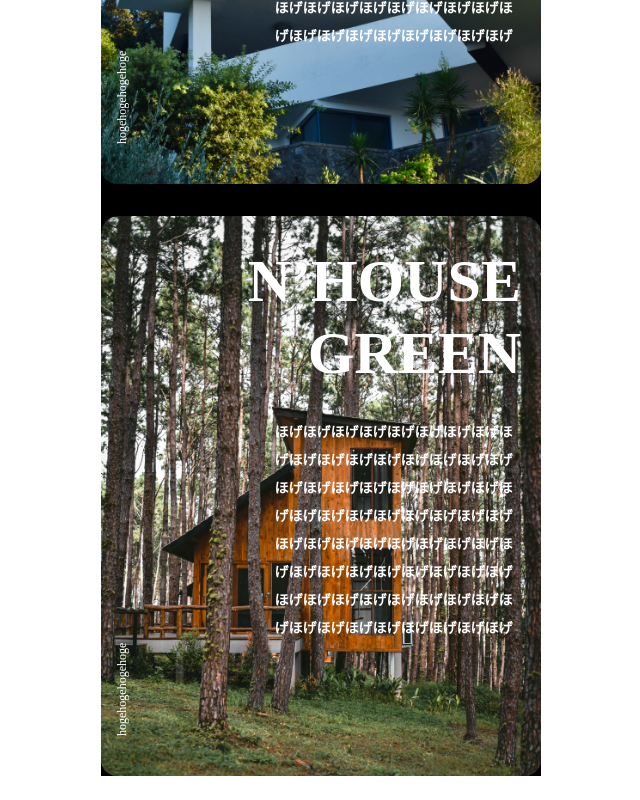
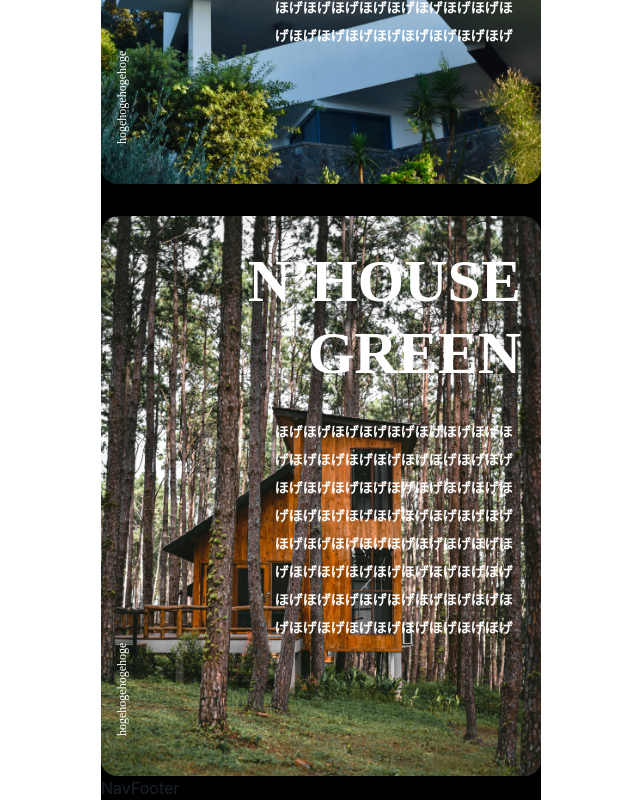
Before and after one commit to luka1104/n-house-mock, a Next.js app: page /home in a window 1280 px wide. Shown: the part 968-1768 px from the top of the page, without its empty margins (319-959 px from the left). Before the commit the page ends 1744 px from the top, so only its background shows below. Built offline with nearby package versions, Linux system fonts and the light colour scheme.

Commit message:
Add NavFooter component to Layout

```diff
--- /dev/null
+++ b/src/components/NavFooter.tsx
@@ -0,0 +1,7 @@
+import React from "react"
+
+const NavFooter: React.FC = () => {
+  return <div>NavFooter</div>
+}
+
+export default NavFooter
--- a/src/layouts/Layout.tsx
+++ b/src/layouts/Layout.tsx
@@ -1,3 +1,5 @@
+import NavFooter from "@/components/NavFooter"
+import Footer from "@/components/NavFooter"
 import { Box, Container } from "@chakra-ui/react"
 import { ReactElement, memo, useEffect, useState } from "react"
 
@@ -12,6 +14,7 @@ const Layout = memo(({ children }: LayoutProps) => {
         <Box w="100%" h="100%">
           {children}
         </Box>
+        <NavFooter />
       </Container>
     </>
   )
```
